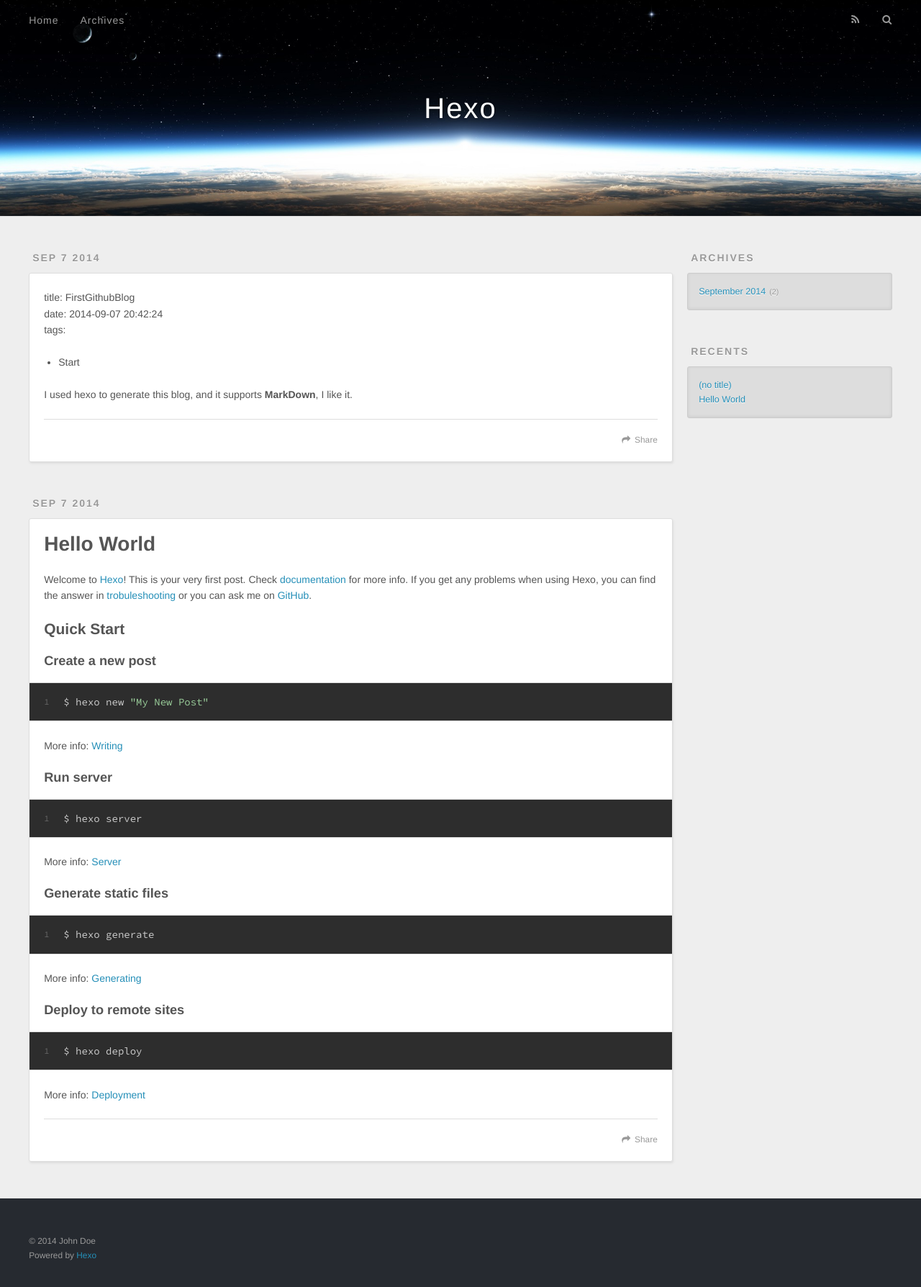
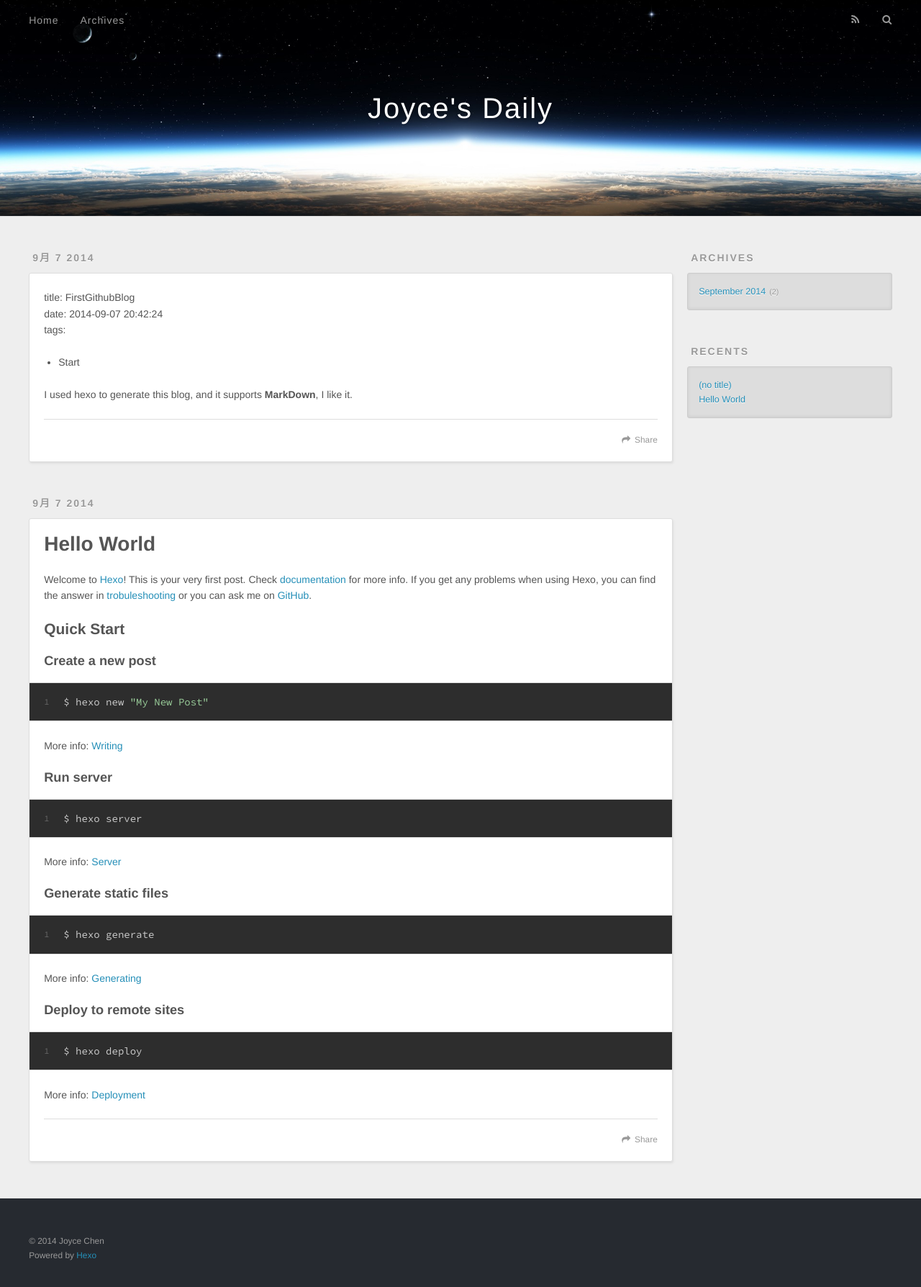
Before and after one commit to Joycechan1988/joycechan1988.github.io, a plain HTML site: page index.html in a window 1280 px wide. Shown: the whole page at 72% size. Drawn offline with nearby package versions, Linux system fonts and the light colour scheme.

Commit message:
Site updated: 2014-09-07 21:05:45

```diff
--- a/index.html
+++ b/index.html
@@ -3,20 +3,20 @@
 <head>
   <meta charset="utf-8">
 
-  <title>Hexo</title>
+  <title>Joyce&#39;s Daily</title>
   <meta name="viewport" content="width=device-width, initial-scale=1, maximum-scale=1">
   <meta name="description">
 <meta property="og:type" content="website">
-<meta property="og:title" content="Hexo">
+<meta property="og:title" content="Joyce's Daily">
 <meta property="og:url" content="http://yoursite.com/">
-<meta property="og:site_name" content="Hexo">
+<meta property="og:site_name" content="Joyce's Daily">
 <meta property="og:description">
 <meta name="twitter:card" content="summary">
-<meta name="twitter:title" content="Hexo">
+<meta name="twitter:title" content="Joyce's Daily">
 <meta name="twitter:description">
 
 
-    <link rel="alternative" href="/atom.xml" title="Hexo" type="application/atom+xml">
+    <link rel="alternative" href="/atom.xml" title="Joyce&#39;s Daily" type="application/atom+xml">
 
 
     <link rel="icon" href="/favicon.png">
@@ -35,7 +35,7 @@
   <div id="header-outer" class="outer">
     <div id="header-title" class="inner">
       <h1 id="logo-wrap">
-        <a href="/" id="logo">Hexo</a>
+        <a href="/" id="logo">Joyce&#39;s Daily</a>
       </h1>
 
     </div>
@@ -66,7 +66,7 @@
     <article id="post-FirstGithubBlog" class="article article-type-post" itemscope itemprop="blogPost">
   <div class="article-meta">
     <a href="/2014/09/07/FirstGithubBlog/" class="article-date">
-  <time datetime="2014-09-08T03:46:06.000Z" itemprop="datePublished">Sep 7 2014</time>
+  <time datetime="2014-09-08T03:46:06.000Z" itemprop="datePublished">9月 7 2014</time>
 </a>
 
   </div>
@@ -84,7 +84,7 @@
 
     </div>
     <footer class="article-footer">
-      <a data-url="http://yoursite.com/2014/09/07/FirstGithubBlog/" data-id="9z45igjx9y7ki9op" class="article-share-link">Share</a>
+      <a data-url="http://yoursite.com/2014/09/07/FirstGithubBlog/" data-id="tiri9g7sovuvzfgh" class="article-share-link">Share</a>
 
 
     </footer>
@@ -97,7 +97,7 @@
     <article id="post-hello-world" class="article article-type-post" itemscope itemprop="blogPost">
   <div class="article-meta">
     <a href="/2014/09/07/hello-world/" class="article-date">
-  <time datetime="2014-09-08T03:23:23.000Z" itemprop="datePublished">Sep 7 2014</time>
+  <time datetime="2014-09-08T03:23:23.000Z" itemprop="datePublished">9月 7 2014</time>
 </a>
 
   </div>
@@ -138,7 +138,7 @@
 
     </div>
     <footer class="article-footer">
-      <a data-url="http://yoursite.com/2014/09/07/hello-world/" data-id="9lg6rvazkw1fuqkz" class="article-share-link">Share</a>
+      <a data-url="http://yoursite.com/2014/09/07/hello-world/" data-id="7mctnh0307gqicn5" class="article-share-link">Share</a>
 
 
     </footer>
@@ -194,7 +194,7 @@
 
   <div class="outer">
     <div id="footer-info" class="inner">
-      &copy; 2014 John Doe<br>
+      &copy; 2014 Joyce Chen<br>
       Powered by <a href="http://hexo.io/" target="_blank">Hexo</a>
     </div>
   </div>
```
Also changed, not shown: 2014/09/07/FirstGithubBlog/index.html (+9 -9 lines), 2014/09/07/hello-world/index.html (+7 -7 lines), archives/2014/09/index.html (+11 -11 lines), archives/2014/index.html (+11 -11 lines), archives/index.html (+11 -11 lines).
